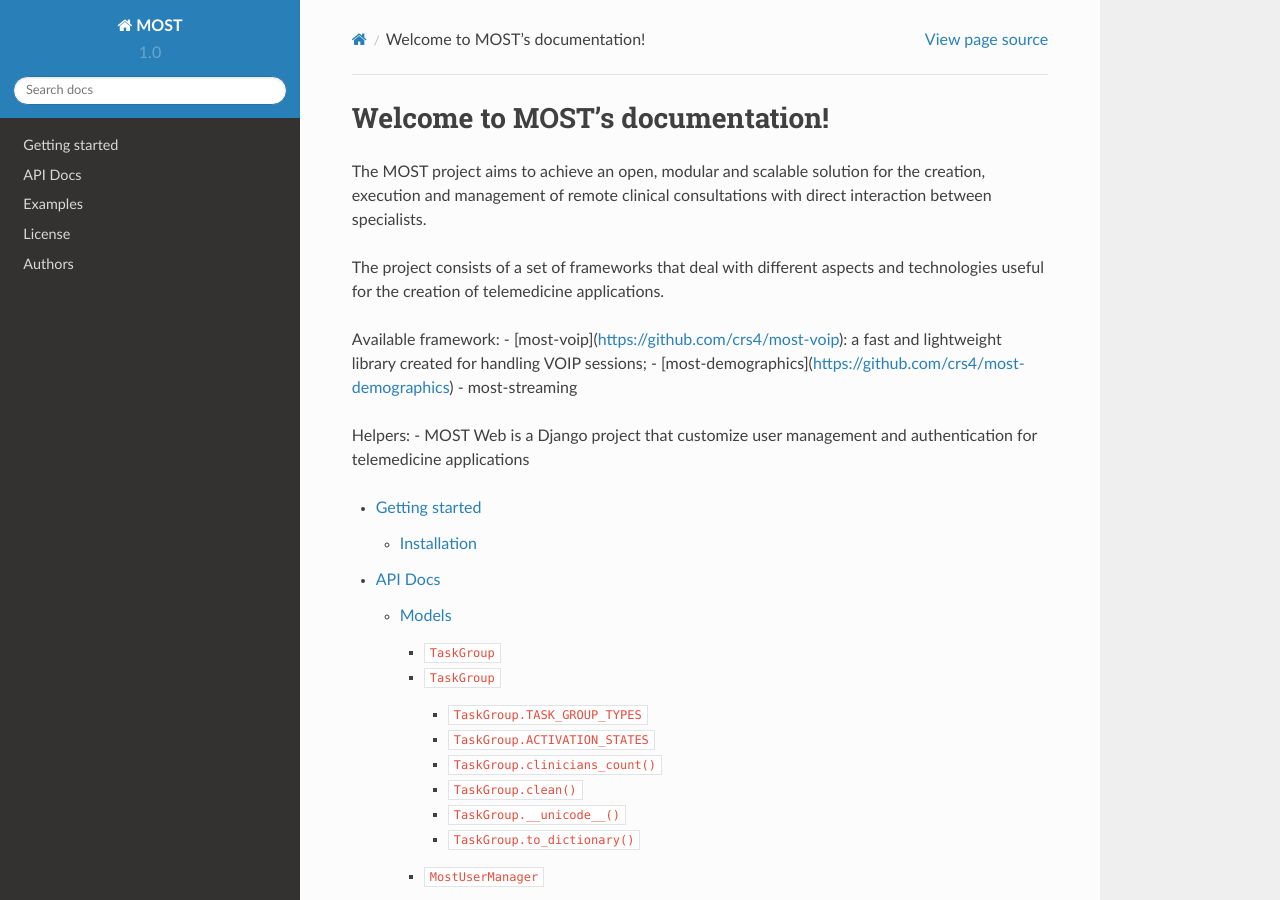
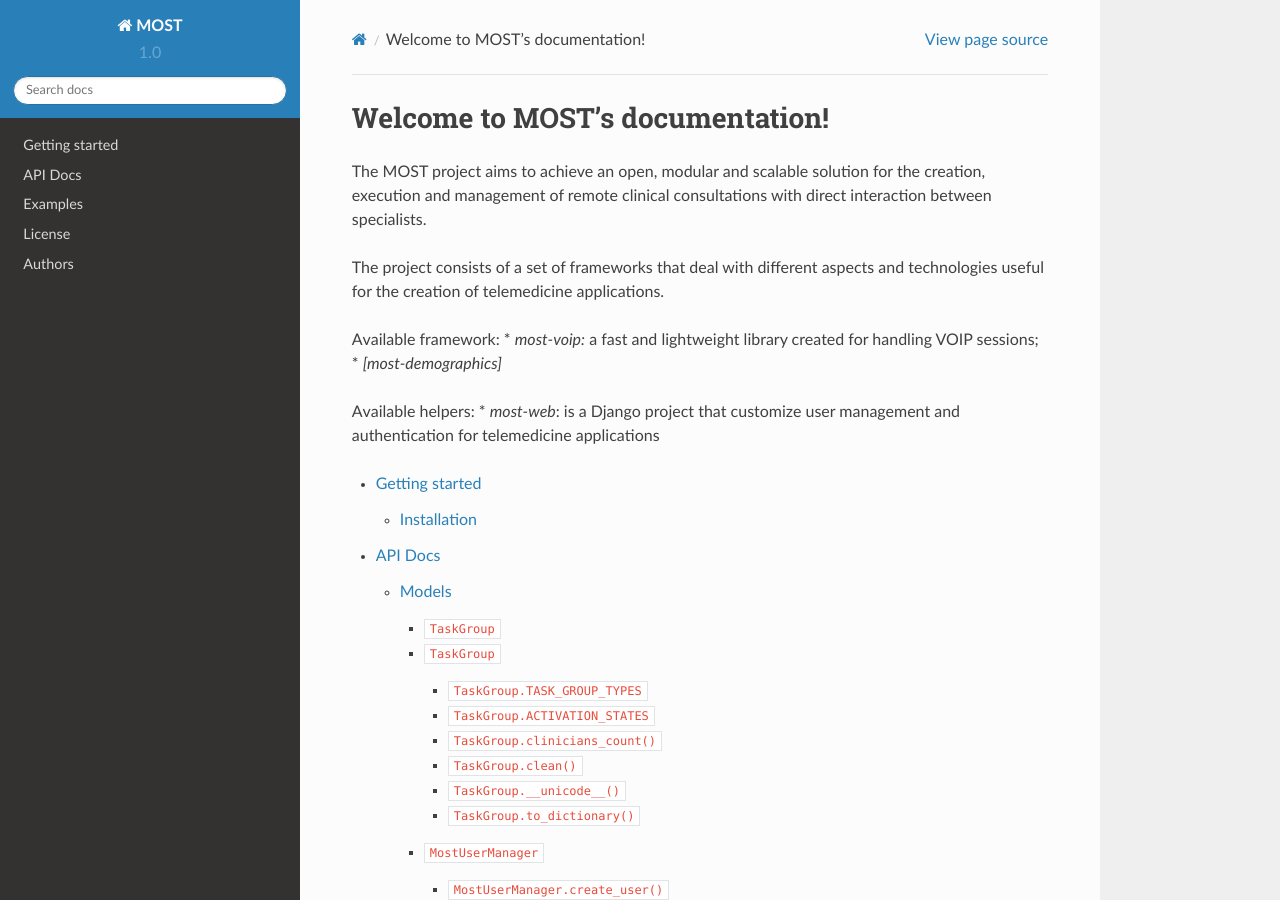
Before and after one commit to crs4/most, a Sphinx documentation site: the page built from docs/source/index.rst, in a window 1280 px wide and 900 px high. Built offline with Sphinx 7.4.7 and the Read the Docs theme 2.0.0, drawn with Linux system fonts in a browser that asks for light colours; formulas are drawn with MathJax 3.

Commit message:
fixed doc index

```diff
--- a/docs/source/index.rst
+++ b/docs/source/index.rst
@@ -12,12 +12,11 @@
 The project consists of a set of frameworks that deal with different aspects and technologies useful for the creation of telemedicine applications.
 
 Available framework:
-- [most-voip](https://github.com/crs4/most-voip): a fast and lightweight library created for handling VOIP sessions;
-- [most-demographics](https://github.com/crs4/most-demographics)
-- most-streaming
+* *most-voip:* a fast and lightweight library created for handling VOIP sessions;
+* *[most-demographics]*
 
-Helpers:
-- MOST Web is a Django project that customize user management and authentication for telemedicine applications
+Available helpers:
+* *most-web*: is a Django project that customize user management and authentication for telemedicine applications
 
 .. toctree::
    :maxdepth: 4
```
